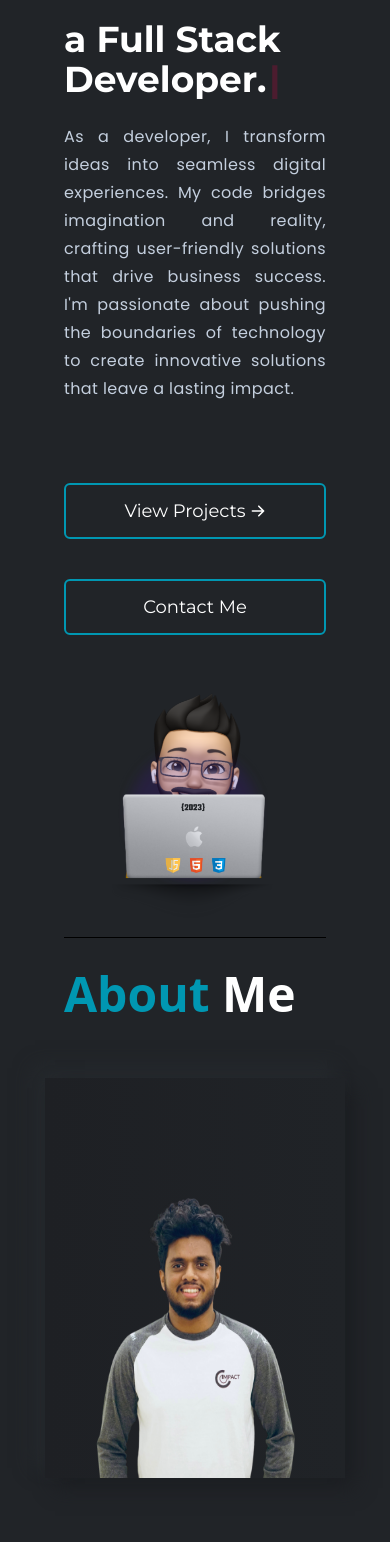
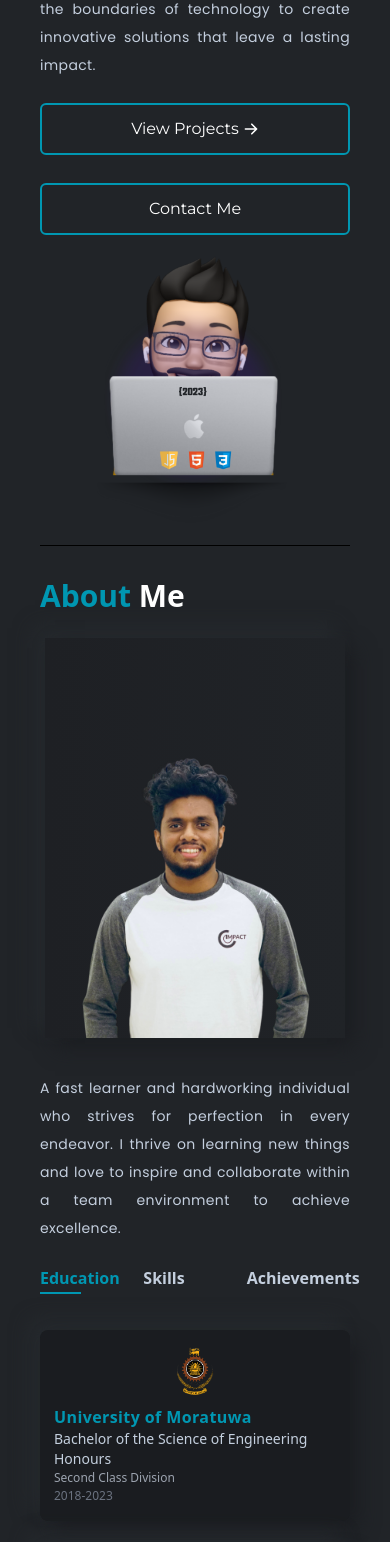
Before and after one commit to kavindu-gamage/kavindu-gamage.github.io, a React (Create React App) app: page / in a window 390 px wide. Shown: the part 417-1959 px from the top of the page. Built offline with nearby package versions, Linux system fonts and the light colour scheme.

Commit message:
Completed with responsive

```diff
--- a/src/App.js
+++ b/src/App.js
@@ -38,7 +38,7 @@ function App() {
 
   return (
   <div  className="w-full h-auto bg-bodyColor text-lightText ">
-    <div className="max-w-screen-2xl mx-auto px-16">
+    <div className="max-w-screen-2xl mx-auto mdl:px-16 px-10">
       <Navbar/>
       <Banner/>
       <About/>
--- a/src/components/about/About.js
+++ b/src/components/about/About.js
@@ -11,12 +11,12 @@ const About = () => {
 
   return (
     <section id='about' className='w-full h-auto py-3 border-b-[1px]  border-b-black'>
-      <div className='font-titlefont' >
-        <h1 className="text-designColor text-5xl font-bold py-5">About <span className='text-white'>Me</span> </h1>
+      <div className='font-titlefont ' >
+        <h1 className="text-designColor   text-3xl mdl:text-5xl font-bold py-5">About <span className='text-white'>Me</span> </h1>
       </div>
 
       <div className='w-full flex flex-col  lgl:flex-row  justify-center items-center  gap-5 relative'>
-        <div className=' w-full lgl:w-2/5 flex flex-col  lgl:mb-0 mb-10 justify-center items-center lgl:items-left mt-10'>
+        <div className=' w-full lgl:w-2/5 flex flex-col  lgl:mb-0 mb-4 justify-center items-center lgl:items-left mt-1 mdl:mt-10'>
           <img
             className=" w-[300px] h-[400px] mdl:w-[400px] mdl:h-[500px]  justify-center  items-center  z-10"
             src={profilePhoto2}
@@ -27,7 +27,7 @@ const About = () => {
 
         <div className=' w-full lgl:w-3/5 flex flex-col   gap-6'>
           <div >
-            <p className='text-base font-bodyFont leading-7 tracking-wide text-justify '>
+            <p className='text-sm mdl:text-base font-bodyFont leading-7 tracking-wide text-justify '>
               A fast learner and hardworking individual who strives for perfection in every endeavor.
               I thrive on learning new things and love to inspire and collaborate within a team environment to achieve excellence.
               {/* My code bridges imagination and reality, crafting user-friendly solutions that drive business success.
@@ -35,7 +35,7 @@ const About = () => {
             </p>
           </div>
           <div>
-            <ul className='w-full text-lg font-semibold grid grid-cols-3 xl:grid-cols-3'>
+            <ul className='w-full text-base mdl:text-lg font-semibold grid grid-cols-3 xl:grid-cols-3'>
               <li
                 onClick={() =>
                   setEducationData(true) &
--- a/src/components/about/EduCard.js
+++ b/src/components/about/EduCard.js
@@ -2,22 +2,22 @@ import React from 'react'
 
 const EduCard = ({title, subtitle, logo, duration,gpa}) => {
   return (
-    <div className=" w-full mdl:w-10/12 lgl:w-full xl:w-10/12 h-auto bg-black bg-opacity-20 hover:bg-opacity-30 duration-300 rounded-lg shadow-shadowOne hover:-translate-y-1  px-4 mb-6  ">
+    <div className=" w-full mdl:w-10/12 lgl:w-full xl:w-10/12 h-auto bg-black bg-opacity-20 hover:bg-opacity-30 duration-300 rounded-lg shadow-shadowOne hover:-translate-y-1 px-3.5 mdl:px-6 mb-6  ">
     <div className="flex flex-col mdl:flex-row  justify-between  py-4">
         <div className='w-1/8 flex items-center justify-center '>
-            <img className=" w-10 h-100 mdl:w-16 mdl:h-100 object-cover group-hover:scale-110 duration-300  cursor-pointer"
+            <img className=" w-12 h-100 mdl:w-16 mdl:h-100 object-cover group-hover:scale-110 duration-300  cursor-pointer"
                 src={logo}
                 alt="logo" />
         </div>
-        <div className=' w-full mdl:w-3/5 mt-2 mdl:mt-0  items-center mdl:justify-left'>
-            <h3 className=" text-lg mdl:text-lg leading-1 mdl:lead-0 text-designColor lgl:text-xl font-semibold tracking-wide">
+        <div className=' w-full mdl:w-3/5 mt-2 mdl:mt-0 items-center mdl:justify-left'>
+            <h3 className=" text-base mdl:text-lg leading-1  mdl:lead-0 text-designColor lgl:text-xl font-semibold tracking-wide">
                 {title}
             </h3>
-            <p className=' text-xxs mdl:text-base'>{subtitle}</p>
+            <p className=' text-sm mdl:text-base'>{subtitle}</p>
             <p className='text-xxs mdl:text-sm text-gray-400'>{gpa}</p>
         </div>
         <div className='w-1/8  justify-right'>
-            <h2 className=' text-xxs mdl:text-base'>{duration}</h2>
+            <h2 className=' text-xxs mdl:text-base text-gray-500'>{duration}</h2>
         </div>
     </div>
 </div>
--- a/src/components/experience/Left.js
+++ b/src/components/experience/Left.js
@@ -6,7 +6,7 @@ const Left = () => {
   return (
     <div className='flex flex-col'>
         <div>
-        <h2 className="text-3xl font-bold">Professional Experience</h2>
+        <h2 className=" text-xl mdl:text-3xl font-bold">Professional Experience</h2>
         </div>
         <div className="mt-6 lgl:mt-14 w-11/12 h-[170px] border-l-[6px] border-l-black border-opacity-30 flex flex-col gap-10">
         <ExCard
--- a/src/components/experience/Right.js
+++ b/src/components/experience/Right.js
@@ -6,7 +6,7 @@ const Right = () => {
     return (
         <div>
             <div className="flex flex-col gap-4">
-                <h2 className="text-3xl font-bold">Volunteering Experience</h2>
+                <h2 className="text-xl mdl:text-3xl font-bold">Volunteering Experience</h2>
             </div>
             <div className="mt-6 lgl:mt-14 w-11/12 lgl:h-[750px] h-auto border-l-[6px] border-l-black border-opacity-30 flex flex-col gap-10 ">
                 <ExCard
--- a/src/components/home/Home.js
+++ b/src/components/home/Home.js
@@ -12,15 +12,15 @@ const Home = () => {
   });
 
   return (
-    <section id='home' className='w-full lgl:w-full h-auto xl:h-[700px] pt-28  flex flex-col lgl:flex-row  border-b-[1px] font-titleFont border-b-black'>
+    <section id='home' className='w-full lgl:w-full h-auto xl:h-[750px] pt-10 mdl:pt-28  flex flex-col lgl:flex-row  border-b-[1px] font-titleFont border-b-black'>
       <div className='w-full lgl:w-3/5 flex flex-col gap-20 '>
         <Fade top cascade duration={800}>
-          <div className='flex flex-col gap-6'>
-            <h2 className='text-xl font-normal'>Hello <span className='text-3xl'>👋.</span></h2>
-            <h1 className="text-5xl font-bold text-white">
-              I'm <span className="text-designColor capitalize">Kavindu Gamage</span>
+          <div className='flex flex-col gap-3 mdl:gap-6'>
+            <h2 className=' text-base  mdl:text-xl font-normal'>Hello <span className='text-3xl'>👋.</span></h2>
+            <h1 className=" text-2xl mdl:text-5xl font-bold text-white">
+              I'm <span className="text-designColor capitalize ">Kavindu Gamage</span>
             </h1>
-            <h2 className="text-4xl font-bold text-white">
+            <h2 className="text-2xl mdl:text-4xl font-bold text-white ">
               a <span>{text}</span>
               <Cursor
                 cursorBlinking="false"
@@ -28,7 +28,7 @@ const Home = () => {
                 cursorColor="#ff014f"
               />
             </h2>
-            <p className="text-base font-bodyFont leading-7  tracking-wide text-justify">
+            <p className="text-sm mdl:text-base font-bodyFont leading-7  tracking-wide text-justify">
               As a developer, I transform ideas into seamless digital experiences.
               My code bridges imagination and reality, crafting user-friendly solutions that drive business success.
               I'm passionate about pushing the boundaries of technology to create innovative solutions that leave a lasting impact.
@@ -36,13 +36,13 @@ const Home = () => {
           </div>
         </Fade>
         <Fade top cascade duration={700} delay={400}>
-        <div className='flex xl:flex-row lgl:flex-row mdl:flex-row flex-col xs:gap-10  gap-16 mb-10 xl:mb-0'  >
+        <div className='flex  mdl:flex-row flex-col gap-7  mdl:gap-16 mb-10 -mt-14 mdl:mt-4'  >
 
-            <a href="#projects" class="inline-flex items-center justify-center w-full px-6 py-3 mb-2 text-lg text-white border-2 border-designColor rounded-md hover:bg-designColor sm:w-auto sm:mb-0" data-primary="green-400" data-rounded="rounded-2xl" data-primary-reset="{}">
+            <a href="#projects" class="inline-flex items-center justify-center w-full px-6 py-3 mb-2 text-md mdl:text-lg text-white border-2 border-designColor rounded-md hover:bg-designColor sm:w-auto sm:mb-0" data-primary="green-400" data-rounded="rounded-2xl" data-primary-reset="{}">
               View Projects
               <svg class="w-4 h-4 ml-1" xmlns="http://www.w3.org/2000/svg" viewBox="0 0 20 20" fill="currentColor"><path fill-rule="evenodd" d="M10.293 3.293a1 1 0 011.414 0l6 6a1 1 0 010 1.414l-6 6a1 1 0 01-1.414-1.414L14.586 11H3a1 1 0 110-2h11.586l-4.293-4.293a1 1 0 010-1.414z" clip-rule="evenodd"></path></svg>
             </a>
-            <a href="#contact" class="inline-flex items-center justify-center w-full px-6 py-3 mb-2 text-lg text-white border-2 border-designColor rounded-md hover:bg-designColor sm:w-auto sm:mb-0" data-primary="green-400" data-rounded="rounded-2xl" data-primary-reset="{}">
+            <a href="#contact" class="inline-flex items-center justify-center w-full px-6 py-3 mb-2 text-md mdl:text-lg text-white border-2 border-designColor rounded-md hover:bg-designColor sm:w-auto sm:mb-0" data-primary="green-400" data-rounded="rounded-2xl" data-primary-reset="{}">
               Contact Me
             </a>
 
@@ -70,10 +70,10 @@ const Home = () => {
         </Fade>
 
       </div>
-      <div className="w-full lgl:w-2/5 flex flex-col lgl:flex-row justify-center items-center ">
+      <div className="w-full lgl:w-2/5 flex flex-col lgl:flex-row justify-center  items-center ">
         <Fade cascade duration={2600}>
           <img
-            className="w-[480px] h-auto lgl:w-[480px] lgl:h-[auto]  lgl:ml-20 lgl:mt-[-200px]  "
+            className="w-[480px] h-auto lgl:w-[480px] lgl:h-[auto]  lgl:ml-20 -mt-10 lgl:mt-[-200px]  "
             src={homeCover}
             alt="bannerImg"
           />
--- a/src/components/projects/Projects.js
+++ b/src/components/projects/Projects.js
@@ -7,11 +7,11 @@ import ProjectCard from './ProjectCard'
 
 const Projects = () => {
     return (
-        <section id='projects' className="w-full py-10  border-b-[1px] border-b-black">
+        <section id='projects' className="w-full  py-5  border-b-[1px] border-b-black">
             <div className='flex justify-center  items-center'>
-                <h1 className="text-designColor text-5xl font-bold py-5">My <span className='text-white'>Projects</span> </h1>
+                <h1 className="text-designColor text-3xl mdl:text-5xl font-bold  mdl:py-5">My <span className='text-white'>Projects</span> </h1>
             </div>
-            <div className='grid grid-cols-1 md:grid-cols-2 xl:grid-cols-3 mt-8 gap-10 xl:gap-14'>
+            <div className='grid grid-cols-1 md:grid-cols-2 xl:grid-cols-3 mt-4 mdl:mt-8 gap-10 xl:gap-14'>
                 <ProjectCard
                     title="Hotel Reservation System"
                     des='An online hotel reservation system with a user-friendly interface, admin dashboard, role-based access control, and room filtering capabilities.'
--- a/src/index.css
+++ b/src/index.css
@@ -18,7 +18,7 @@
     }
 
     .contactIcon {
-        @apply w-12 h-12 bg-black bg-opacity-25 text-gray-100 text-2xl inline-flex items-center justify-center rounded-md shadow-shadowOne hover:bg-opacity-40 hover:-translate-y-1 transition-all hover:text-designColor cursor-pointer duration-300;
+        @apply w-8 h-8 mdl:w-12 mdl:h-12 bg-black bg-opacity-25 text-gray-100 text-lg mdl:text-2xl inline-flex items-center justify-center rounded-md shadow-shadowOne hover:bg-opacity-40 hover:-translate-y-1 transition-all hover:text-designColor cursor-pointer duration-300;
     }
 
     .bgOpacity {
```
Also changed, not shown: src/components/contact/Contact.js (+10 -10 lines), src/components/experience/ExCard.js (+6 -6 lines), src/components/experience/Experience.js (+4 -4 lines).
